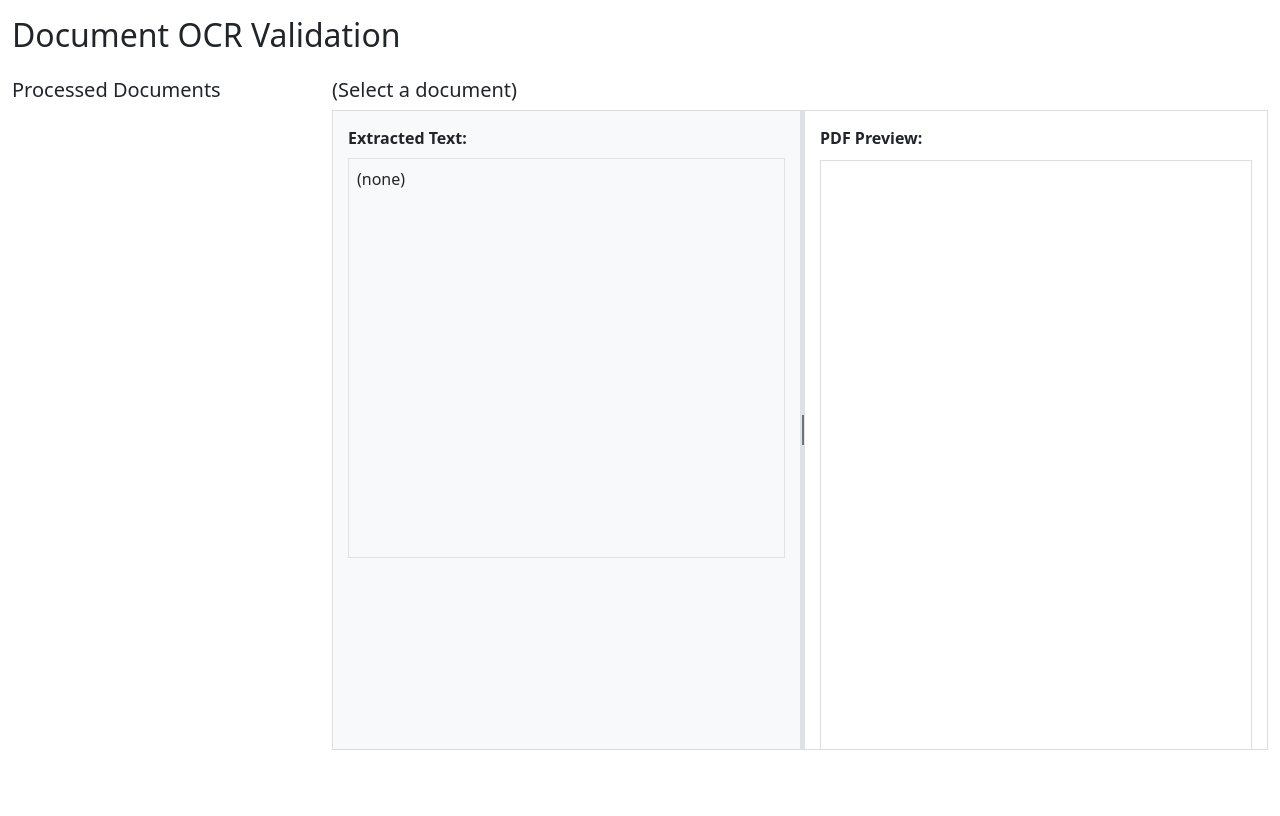
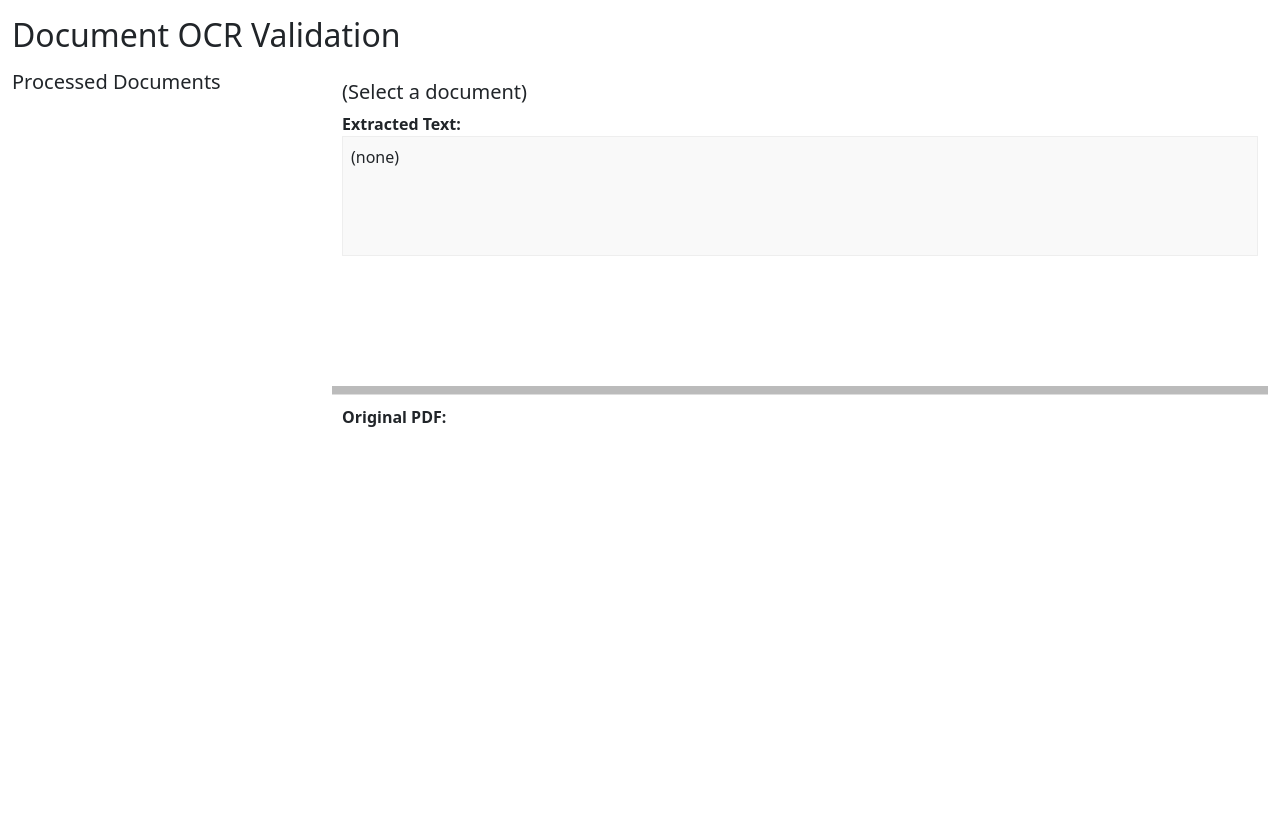
Before and after one commit to assimilateDave/pdf-magic-monkey, a Flask app: page / in a window 1280 px wide. Before the commit the page ends 750 px from the top, so only its background shows below. Run offline with Flask 3, Linux system fonts and the light colour scheme; data that the repository does not hold is empty.

Commit message:
Update index.html

```diff
--- a/templates/index.html
+++ b/templates/index.html
@@ -5,103 +5,53 @@
     <title>Document OCR Review</title>
     <link rel="stylesheet" href="https://cdn.jsdelivr.net/npm/bootstrap@5.3.3/dist/css/bootstrap.min.css">
     <style>
-        #doc-list { max-height: 90vh; overflow-y: auto; }
+        html, body { height: 100%; margin: 0; }
+        .container-fluid, .row, #main-vert { height: 90vh; }
+        #main-vert {
+            display: flex;
+            flex-direction: column;
+            height: 80vh;
+            min-height: 400px;
+        }
+        #top-panel, #bottom-panel { min-height: 100px; }
+        #top-panel { height: 50%; overflow-y: auto; padding: 10px; }
+        #bottom-panel { height: 50%; overflow-y: auto; padding: 10px; border-top: 1px solid #ddd; }
+        #h-resizer {
+            height: 8px;
+            background: #bbb;
+            cursor: row-resize;
+            width: 100%;
+            z-index: 10;
+        }
+        #ocr-text { white-space: pre-wrap; background: #f9f9f9; border: 1px solid #eee; padding: 8px; min-height: 120px; }
+        #pdf-viewer { width: 100%; height: 60vh; min-height: 200px; border: 1px solid #ccc; background: #fff; }
+        #doc-list { max-height: 60vh; overflow-y: auto; }
         .doc-entry { cursor: pointer; }
         .doc-entry.selected { background: #e6f7ff; }
-        #ocr-text { white-space: pre-wrap; }
-
-        /* Split layout styles */
-        .split-container {
-            display: flex;
-            height: 80vh;
-            border: 1px solid #ddd;
-            overflow: hidden;
-        }
-
-        .split-left {
-            flex: 0 0 50%;
-            padding: 15px;
-            overflow-y: auto;
-            background-color: #f8f9fa;
-        }
-
-        .split-right {
-            flex: 1;
-            padding: 15px;
-            overflow-y: auto;
-            background-color: #ffffff;
-        }
-
-        .divider {
-            width: 5px;
-            background-color: #dee2e6;
-            cursor: col-resize;
-            position: relative;
-            flex-shrink: 0;
-        }
-
-        .divider:hover {
-            background-color: #6c757d;
-        }
-
-        .divider::after {
-            content: '';
-            position: absolute;
-            top: 50%;
-            left: 50%;
-            transform: translate(-50%, -50%);
-            width: 2px;
-            height: 30px;
-            background-color: #6c757d;
-        }
-
-        #pdf-container {
-            width: 100%;
-            height: 600px;
-            border: 1px solid #ddd;
-            margin-top: 10px;
-        }
-
-        #pdf-frame {
-            width: 100%;
-            height: 100%;
-            border: none;
-        }
-
-        .pdf-placeholder {
-            display: flex;
-            align-items: center;
-            justify-content: center;
-            height: 100%;
-            background-color: #f8f9fa;
-            color: #6c757d;
-            font-style: italic;
-        }
     </style>
 </head>
 <body>
 <div class="container-fluid">
-    <h2 class="mt-3 mb-4">Document OCR Validation</h2>
+    <h2 class="mt-3 mb-3">Document OCR Validation</h2>
     <div class="row">
         <div class="col-md-3">
             <h5>Processed Documents</h5>
             <ul id="doc-list" class="list-group"></ul>
         </div>
         <div class="col-md-9">
-            <div id="doc-details" class="mb-4">
+            <div id="main-vert">
+                <div id="top-panel">
                     <h5 id="selected-filename">(Select a document)</h5>
-                <div class="split-container">
-                    <div class="split-left">
                     <strong>Extracted Text:</strong>
-                        <div id="ocr-text" class="border p-2 bg-light mt-2" style="min-height:400px;">(none)</div>
+                    <div id="ocr-text">(none)</div>
                     <div class="my-3">
                         <button id="flag-btn" class="btn btn-warning" style="display:none;">Flag for Reprocessing</button>
                         <span id="flagged-label" class="badge bg-danger" style="display:none;">Flagged for Reprocessing</span>
                     </div>
                 </div>
-                    <div class="divider" id="divider"></div>
-                    <div class="split-right">
-                        <strong>PDF Preview:</strong>
+                <div id="h-resizer"></div>
+                <div id="bottom-panel">
+                    <strong>Original PDF:</strong>
                     <div id="pdf-container">
                         <iframe id="pdf-viewer" src="" style="display:none;" frameborder="0"></iframe>
                         <div id="pdf-missing" style="display:none; color: #999;">[No PDF available]</div>
@@ -111,40 +61,10 @@
         </div>
     </div>
 </div>
-</div>
 <script>
 let docListCache = [];
 let selectedFilename = null;
-let isResizing = false;
-
-// Resizing functionality
-document.getElementById('divider').addEventListener('mousedown', function(e) {
-    isResizing = true;
-    document.addEventListener('mousemove', handleMouseMove);
-    document.addEventListener('mouseup', handleMouseUp);
-    e.preventDefault();
-});
-
-function handleMouseMove(e) {
-    if (!isResizing) return;
-
-    const container = document.querySelector('.split-container');
-    const rect = container.getBoundingClientRect();
-    const offsetX = e.clientX - rect.left;
-    const percentage = (offsetX / rect.width) * 100;
-
-    // Constrain between 20% and 80%
-    const constrainedPercentage = Math.max(20, Math.min(80, percentage));
-
-    const leftPane = document.querySelector('.split-left');
-    leftPane.style.flex = `0 0 ${constrainedPercentage}%`;
-}
-
-function handleMouseUp() {
-    isResizing = false;
-    document.removeEventListener('mousemove', handleMouseMove);
-    document.removeEventListener('mouseup', handleMouseUp);
-}
+let selectedBasename = null;
 
 function fetchDocuments(selectFirst = false) {
     fetch('/api/documents')
@@ -154,16 +74,17 @@ function fetchDocuments(selectFirst = false) {
             let docList = document.getElementById('doc-list');
             docList.innerHTML = '';
             for (let i = 0; i < docs.length; i++) {
-                let doc = docs[i]; // ensure block scope
+                let doc = docs[i];
                 let li = document.createElement('li');
                 li.className = 'list-group-item doc-entry';
                 if (doc.flagged) li.classList.add('list-group-item-danger');
                 li.textContent = doc.filename + (doc.flagged ? " (FLAGGED)" : "");
                 li.dataset.filename = doc.filename;
+                li.dataset.basename = doc.basename;
                 li.onclick = function() {
                     document.querySelectorAll('.doc-entry').forEach(e => e.classList.remove('selected'));
                     this.classList.add('selected');
-                    loadDocumentDetail(doc.filename);
+                    loadDocumentDetail(doc.filename, doc.basename);
                 };
                 docList.appendChild(li);
             }
@@ -173,15 +94,12 @@ function fetchDocuments(selectFirst = false) {
         });
 }
 
-function loadDocumentDetail(filename) {
+function loadDocumentDetail(filename, basename) {
     selectedFilename = filename;
+    selectedBasename = basename;
     document.getElementById('selected-filename').textContent = filename;
     const doc = docListCache.find(d => d.filename === filename);
     document.getElementById('ocr-text').textContent = doc && doc.extracted_text ? doc.extracted_text : '[No extracted text found.]';
-
-    // Load PDF
-    loadPDF(filename);
-
     let flagBtn = document.getElementById('flag-btn');
     let flaggedLabel = document.getElementById('flagged-label');
     flagBtn.style.display = '';
@@ -192,31 +110,68 @@ function loadDocumentDetail(filename) {
         flagBtn.textContent = 'Flag for Reprocessing';
         flaggedLabel.style.display = 'none';
     }
+
+    // PDF display
+    let pdfViewer = document.getElementById('pdf-viewer');
+    let pdfMissing = document.getElementById('pdf-missing');
+    if (filename && filename.toLowerCase().endsWith('.pdf')) {
+        fetch('/pdf/' + encodeURIComponent(filename), {method: 'HEAD'}).then(resp => {
+            if (resp.ok) {
+                pdfViewer.style.display = '';
+                pdfMissing.style.display = 'none';
+                pdfViewer.src = '/pdf/' + encodeURIComponent(filename) + '#toolbar=0&navpanes=0';
+            } else {
+                pdfViewer.style.display = 'none';
+                pdfMissing.style.display = '';
+                pdfViewer.src = '';
             }
-
-function loadPDF(filename) {
-    const pdfContainer = document.getElementById('pdf-container');
-    const pdfUrl = '/api/document/' + encodeURIComponent(filename) + '/pdf';
-
-    // Create iframe for PDF
-    pdfContainer.innerHTML = `<iframe id="pdf-frame" src="${pdfUrl}" type="application/pdf">
-        <div class="pdf-placeholder">PDF cannot be displayed. <a href="${pdfUrl}" target="_blank">Download PDF</a></div>
-    </iframe>`;
+        });
+    } else {
+        pdfViewer.style.display = 'none';
+        pdfMissing.style.display = '';
+        pdfViewer.src = '';
+    }
 }
 
 document.getElementById('flag-btn').onclick = function() {
-    if (!selectedFilename) return;
-    let isFlag = this.textContent === 'Flag for Reprocessing';
-    fetch('/api/document/' + encodeURIComponent(selectedFilename) + '/flag', {
+    if (!selectedBasename) return;
+    const doc = docListCache.find(d => d.basename === selectedBasename);
+    const newFlag = !(doc && doc.flagged);
+    fetch('/api/document/' + encodeURIComponent(selectedBasename) + '/flag', {
         method: 'POST',
-        headers: { 'Content-Type': 'application/json' },
-        body: JSON.stringify({ flag: isFlag })
-    }).then(() => {
-        fetchDocuments(selectedFilename);
-    });
+        headers: {'Content-Type': 'application/json'},
+        body: JSON.stringify({flag: newFlag})
+    }).then(() => fetchDocuments(false));
 };
 
-fetchDocuments();
+fetchDocuments(true);
+
+// Resizable top/bottom panels logic
+const hResizer = document.getElementById('h-resizer');
+const topPanel = document.getElementById('top-panel');
+const bottomPanel = document.getElementById('bottom-panel');
+let isVertResizing = false;
+hResizer.addEventListener('mousedown', function(e) {
+    isVertResizing = true;
+    document.body.style.cursor = 'row-resize';
+});
+document.addEventListener('mousemove', function(e) {
+    if (!isVertResizing) return;
+    const container = document.getElementById('main-vert');
+    const rect = container.getBoundingClientRect();
+    let offset = e.clientY - rect.top;
+    let min = 100, max = rect.height - 100;
+    if (offset < min) offset = min;
+    if (offset > max) offset = max;
+    topPanel.style.height = (offset / rect.height * 100) + '%';
+    bottomPanel.style.height = ((rect.height - offset) / rect.height * 100) + '%';
+});
+document.addEventListener('mouseup', function(e) {
+    if (isVertResizing) {
+        isVertResizing = false;
+        document.body.style.cursor = '';
+    }
+});
 </script>
 </body>
 </html>
```
Lines whose indentation alone changed are shown as unchanged.
